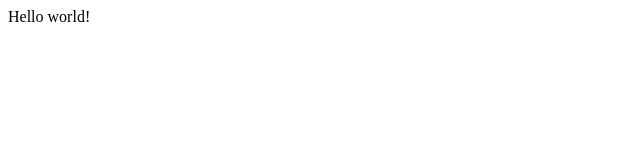
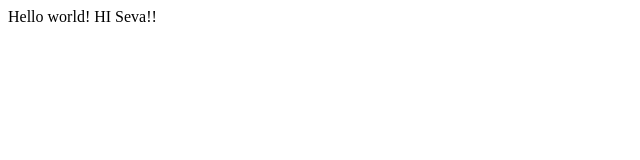
Before and after one commit to HohlovDev/prog1, a plain HTML site: page index.html in a window 1280 px wide. Shown: the full height of the page, 0-640 px from the left. Drawn offline with Linux system fonts and the light colour scheme.

Commit message:
hi seva added

```diff
--- a/index.html
+++ b/index.html
@@ -7,5 +7,6 @@
 </head>
 <body>
     Hello world!
+    HI Seva!! <!-- IDK-->
 </body>
 </html>
```
